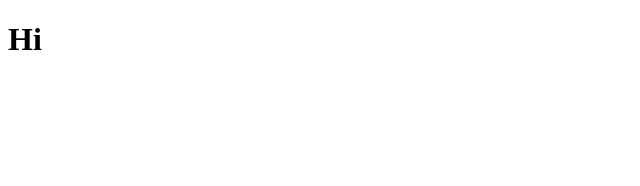
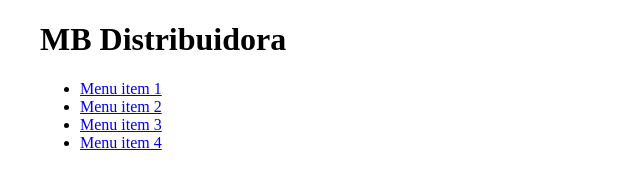
Before and after one commit to celsofabri/mb-distribuidora, a Gatsby site: page / in a window 1280 px wide. Shown: the whole page, without its empty margins (0-640 px from the left). Built offline with nearby package versions, Linux system fonts and the light colour scheme; Gatsby itself is replaced by a stand-in of ours.

Commit message:
feat: create header and footer base components, and install styled components library

```diff
--- a/gatsby-config.js
+++ b/gatsby-config.js
@@ -48,7 +48,8 @@ module.exports = {
       options: {
         root: path.join(__dirname, `src`),
       },
-    }
+    },
+    `gatsby-plugin-styled-components`
   ],
   pathPrefix: '/'
 }
--- a/package.json
+++ b/package.json
@@ -5,14 +5,17 @@
   "version": "0.1.0",
   "author": "Kyle Mathews <mathews.kyle@gmail.com>",
   "dependencies": {
+    "babel-plugin-styled-components": "^2.0.7",
     "gatsby": "^5.2.0",
     "gatsby-plugin-image": "^3.2.0",
     "gatsby-plugin-manifest": "^5.2.0",
     "gatsby-plugin-sharp": "^5.2.0",
+    "gatsby-plugin-styled-components": "^6.2.0",
     "gatsby-source-filesystem": "^5.2.0",
     "gatsby-transformer-sharp": "^5.2.0",
     "react": "^18.2.0",
-    "react-dom": "^18.2.0"
+    "react-dom": "^18.2.0",
+    "styled-components": "^5.3.6"
   },
   "devDependencies": {
     "gatsby-plugin-root-import": "^2.0.9",
--- /dev/null
+++ b/src/components/Header/index.js
@@ -0,0 +1,31 @@
+import React from 'react';
+import { StyledWrapper } from 'global/styles/index';
+
+const Header = () => {
+
+  return(
+    <header className="header">
+      <StyledWrapper>
+        <h1 className="logo">MB Distribuidora</h1>
+        <nav className="nav">
+          <ul className="nav__list">
+            <li className="nav__item">
+              <a href="#" className="nav__anchor">Menu item 1</a>
+            </li>
+            <li className="nav__item">
+              <a href="#" className="nav__anchor">Menu item 2</a>
+            </li>
+            <li className="nav__item">
+              <a href="#" className="nav__anchor">Menu item 3</a>
+            </li>
+            <li className="nav__item">
+              <a href="#" className="nav__anchor">Menu item 4</a>
+            </li>
+          </ul>
+        </nav>
+      </StyledWrapper>
+    </header>
+  )
+}
+
+export default Header;
--- /dev/null
+++ b/src/global/styles/index.js
@@ -0,0 +1,7 @@
+import styled from 'styled-components';
+
+export const StyledWrapper = styled.div`
+  max-width: 1440px;
+  margin: 0 auto;
+  padding: 0 32px;
+`;
--- a/src/pages/index.js
+++ b/src/pages/index.js
@@ -1,9 +1,13 @@
-import * as React from "react"
-import Seo from "components/seo"
+import * as React from 'react';
+import Seo from 'components/seo';
+import Header from 'components/Header/index';
 
-const Home = () => (
-  <h1>Hi</h1>
-)
+const Home = () => {
+
+  return (
+    <Header />
+  )
+}
 
 export const Head = () => <Seo title="Home" />
 
```
Also changed, not shown: src/components/Footer/index.js (added), 1 other file.
